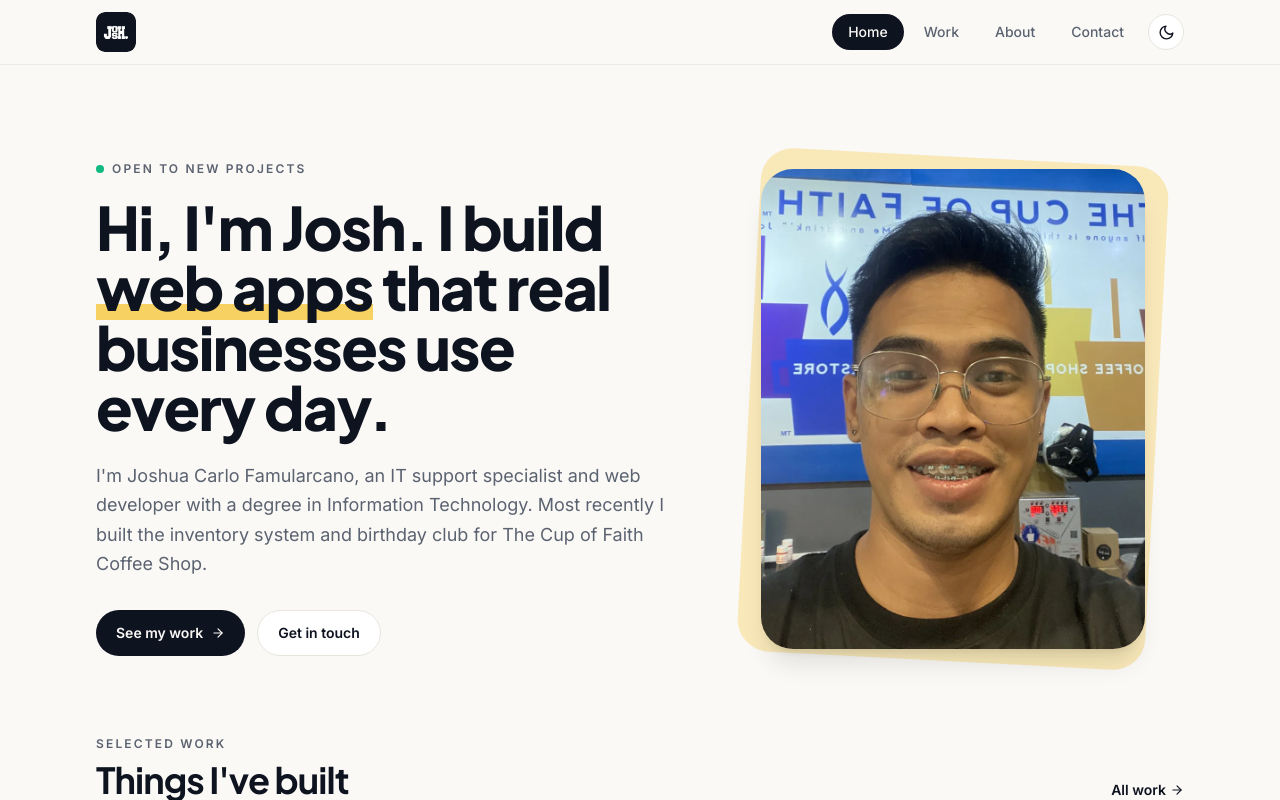
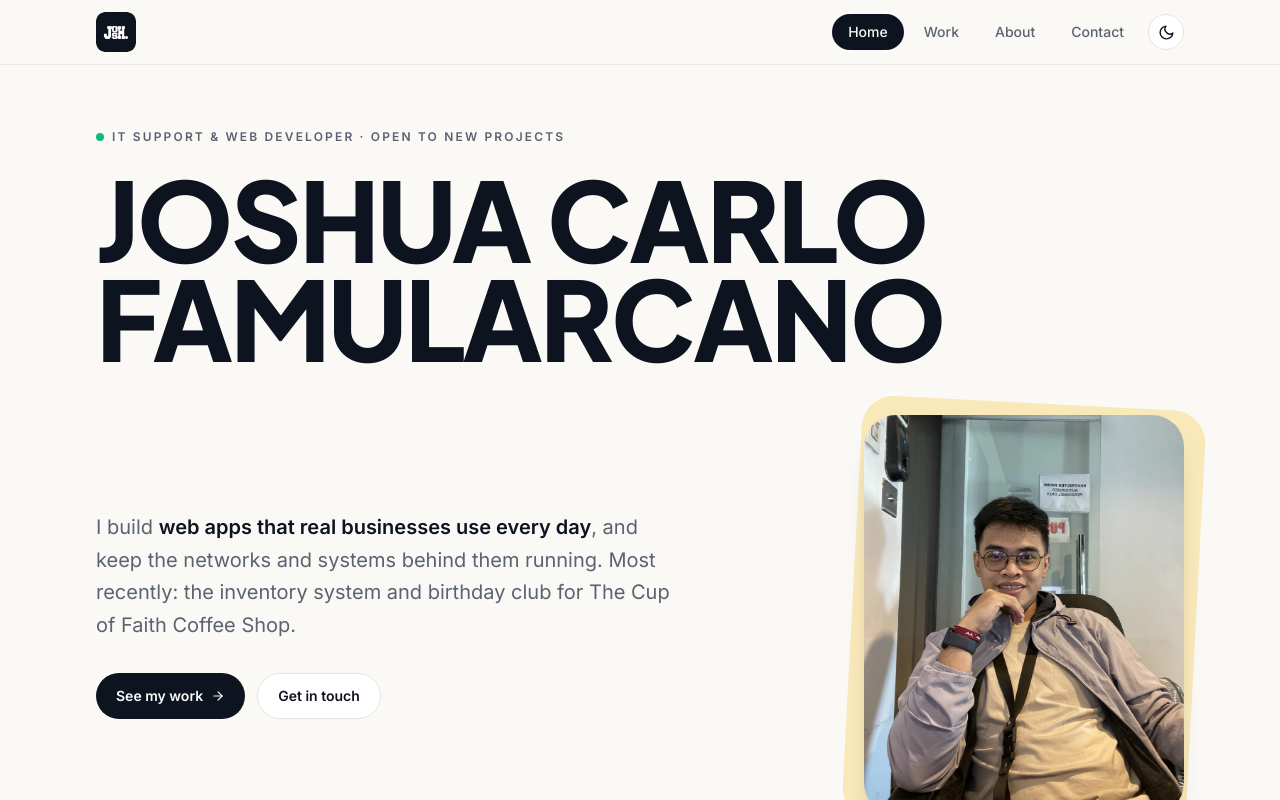
Before and after one commit to JCqtqt/html-portfolio, a React (Vite) app: page / in a window 1280 px wide. Shown: the top 800 px of the page. Built offline with nearby package versions, Linux system fonts and the light colour scheme.

Commit message:
Add typed name to landing page and new photo

```diff
--- a/src/components/Portrait.jsx
+++ b/src/components/Portrait.jsx
@@ -1,4 +1,4 @@
-import Light from "../images/josh-portrait.webp";
+import Light from "../images/josh-portrait-light.webp";
 import Dark from "../images/josh-portrait-dark.webp";
 import { profile } from "../data/profile";
 
--- a/src/index.css
+++ b/src/index.css
@@ -46,6 +46,10 @@
 .rise { animation: rise .6s cubic-bezier(.2,.7,.2,1) both; }
 @media (prefers-reduced-motion: reduce) { .rise { animation: none; } html { scroll-behavior: auto; } }
 
+/* Blinking cursor for the typed hero name */
+@keyframes blink { 0%, 45% { opacity: 1; } 50%, 95% { opacity: 0; } 100% { opacity: 1; } }
+.type-cursor { animation: blink 1s step-end infinite; }
+
 /* Auto-scrolling skill rows */
 @keyframes marquee {
   from { transform: translateX(0); }
@@ -59,7 +63,7 @@
   mask-image: linear-gradient(to right, transparent, #000 8%, #000 92%, transparent);
 }
 @media (prefers-reduced-motion: reduce) {
-  .marquee-track { animation: none; flex-wrap: wrap; width: auto; }
+  .marquee-track { animation: none !important; flex-wrap: wrap; width: auto; }
   .marquee-dup { display: none; }
   .marquee-mask { -webkit-mask-image: none; mask-image: none; }
 }
--- a/src/pages/Home.jsx
+++ b/src/pages/Home.jsx
@@ -1,3 +1,4 @@
+import { useEffect, useState } from "react";
 import { Link } from "react-router-dom";
 import { FiArrowRight } from "react-icons/fi";
 import Portrait from "../components/Portrait";
@@ -9,27 +10,70 @@ import { skills } from "../data/resume";
 
 const itSkills = [...new Set(skills.flatMap((g) => g.items))];
 
+// The big hero name, typed out letter by letter with a blinking cursor.
+// Every letter is laid out from the start (just invisible), so nothing jumps.
+const NAME_LINES = ["Joshua Carlo", "Famularcano"];
+const TOTAL = NAME_LINES.join("").length;
+
+function TypedName() {
+  const reduce =
+    typeof window !== "undefined" && window.matchMedia("(prefers-reduced-motion: reduce)").matches;
+  const [count, setCount] = useState(reduce ? TOTAL : 0);
+
+  useEffect(() => {
+    if (count >= TOTAL) return;
+    const t = setTimeout(() => setCount((c) => c + 1), count === 0 ? 450 : 85);
+    return () => clearTimeout(t);
+  }, [count]);
+
+  const cursor = (
+    <span className="relative inline-block w-0 align-baseline" aria-hidden="true">
+      <span className="type-cursor absolute bottom-[0.06em] left-[0.04em] h-[0.78em] w-[0.09em] rounded-full bg-accent" />
+    </span>
+  );
+
+  let index = 0;
+  return (
+    <h1
+      aria-label={profile.name}
+      className="rise mt-6 font-display font-extrabold uppercase leading-[0.9] tracking-tight"
+      style={{ fontSize: "clamp(2.75rem, 8.6vw, 7.75rem)" }}
+    >
+      {NAME_LINES.map((line, li) => (
+        <span key={line} className="block whitespace-nowrap" aria-hidden="true">
+          {li === 0 && count === 0 && cursor}
+          {line.split("").map((ch) => {
+            const i = index++;
+            return (
+              <span key={i}>
+                <span className={i < count ? "" : "opacity-0"}>{ch}</span>
+                {i === count - 1 && cursor}
+              </span>
+            );
+          })}
+        </span>
+      ))}
+    </h1>
+  );
+}
+
 export default function Home() {
   return (
     <>
       {/* Hero */}
-      <section className="container-x grid items-center gap-12 pb-20 pt-14 md:grid-cols-[1.25fr_1fr] md:pt-24">
-        <div className="rise">
-          <p className="eyebrow flex items-center gap-2">
-            <span className="h-2 w-2 rounded-full bg-emerald-500" /> Open to new projects
+      <section className="container-x pb-20 pt-12 md:pt-16">
+        <p className="rise eyebrow flex items-center gap-2">
+          <span className="h-2 w-2 shrink-0 rounded-full bg-emerald-500" /> {profile.role} · Open to new projects
         </p>
-          <h1 className="mt-5 text-4xl font-extrabold leading-[1.08] sm:text-5xl lg:text-6xl">
-            Hi, I&apos;m {profile.short}. I build{" "}
-            <span className="relative whitespace-nowrap">
-              <span className="relative z-10">web apps</span>
-              <span className="absolute inset-x-0 bottom-1 -z-0 h-3 bg-accent/60 sm:h-4 dark:-bottom-1 dark:h-1.5 dark:bg-accent sm:dark:h-2" />
-            </span>{" "}
-            that real businesses use every day.
-          </h1>
-          <p className="mt-6 max-w-xl text-lg leading-relaxed text-muted">
-            I&apos;m {profile.name}, an IT support specialist and web developer with a degree in Information Technology.
-            Most recently I built the inventory system and birthday club for The Cup of Faith
-            Coffee Shop.
+
+        <TypedName />
+
+        <div className="mt-12 grid items-center gap-10 md:grid-cols-[1.4fr_1fr]">
+          <div className="rise [animation-delay:120ms]">
+            <p className="max-w-xl text-xl leading-relaxed text-muted">
+              I build <span className="font-semibold text-ink">web apps that real businesses use every day</span>,
+              and keep the networks and systems behind them running. Most recently: the inventory system and
+              birthday club for The Cup of Faith Coffee Shop.
             </p>
             <div className="mt-8 flex flex-wrap gap-3">
               <Link to="/work" className="btn-dark">
@@ -40,10 +84,10 @@ export default function Home() {
               </Link>
             </div>
           </div>
-
-        <div className="rise relative mx-auto w-full max-w-sm [animation-delay:120ms]">
+          <div className="rise relative mx-auto w-full max-w-xs [animation-delay:200ms] md:ml-auto md:mr-0">
             <div className="absolute -inset-3 -z-10 rotate-3 rounded-[2rem] bg-accent/25 dark:border-2 dark:border-accent/70 dark:bg-transparent" />
             <Portrait className="aspect-[4/5] w-full rounded-[2rem] object-cover shadow-xl" />
+          </div>
         </div>
       </section>
 
```
Also changed, not shown: src/images/josh-portrait-light.webp (added). Lines whose indentation alone changed are shown as unchanged.
